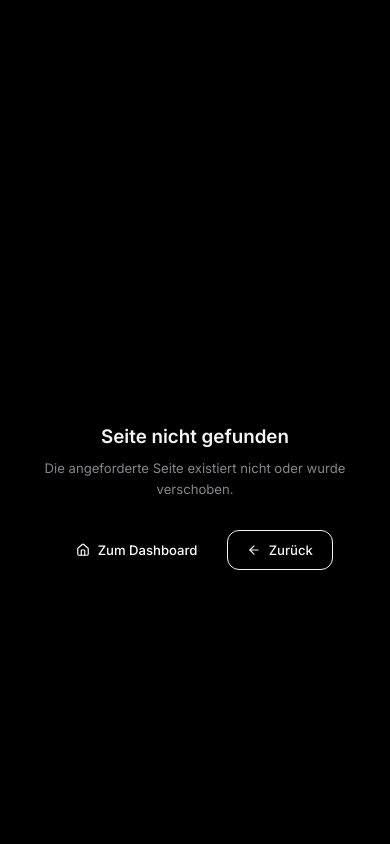
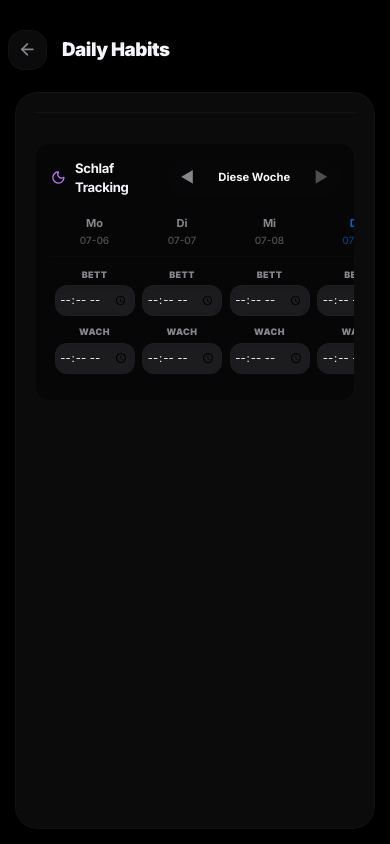
Before and after one commit to ricobusinessworkspace-web/jarvis-os, a Next.js app: page /routines in a window 390 px wide. Before the commit this address had no page. Built offline with nearby package versions, Linux system fonts and the light colour scheme; no server answers; the database is empty.

Commit message:
feat: add dedicated mobile page for routines and sleep tracking

```diff
--- /dev/null
+++ b/src/app/routines/page.tsx
@@ -0,0 +1,27 @@
+import RoutineWidget from '@/components/widgets/RoutineWidget';
+import SleepWidget from '@/components/widgets/SleepWidget';
+import Link from 'next/link';
+import { ArrowLeft } from 'lucide-react';
+
+export const dynamic = 'force-dynamic';
+
+export default function MobileRoutinePage() {
+  return (
+    <div className="flex flex-col min-h-screen bg-background p-4 md:p-8 max-w-md mx-auto w-full">
+      <div className="flex items-center mb-6 pt-4">
+        <Link href="/" className="p-2.5 -ml-2 rounded-xl bg-elevated/40 border border-border/30 text-muted hover:text-foreground transition-colors">
+          <ArrowLeft className="h-5 w-5" />
+        </Link>
+        <h1 className="text-xl font-black ml-4 tracking-tight">Daily Habits</h1>
+      </div>
+
+      <div className="bg-elevated/40 backdrop-blur-md border border-border/30 rounded-3xl p-5 shadow-sm space-y-8 flex-1">
+        <RoutineWidget />
+
+        <div className="w-full h-px bg-border/30" />
+
+        <SleepWidget />
+      </div>
+    </div>
+  );
+}
```
